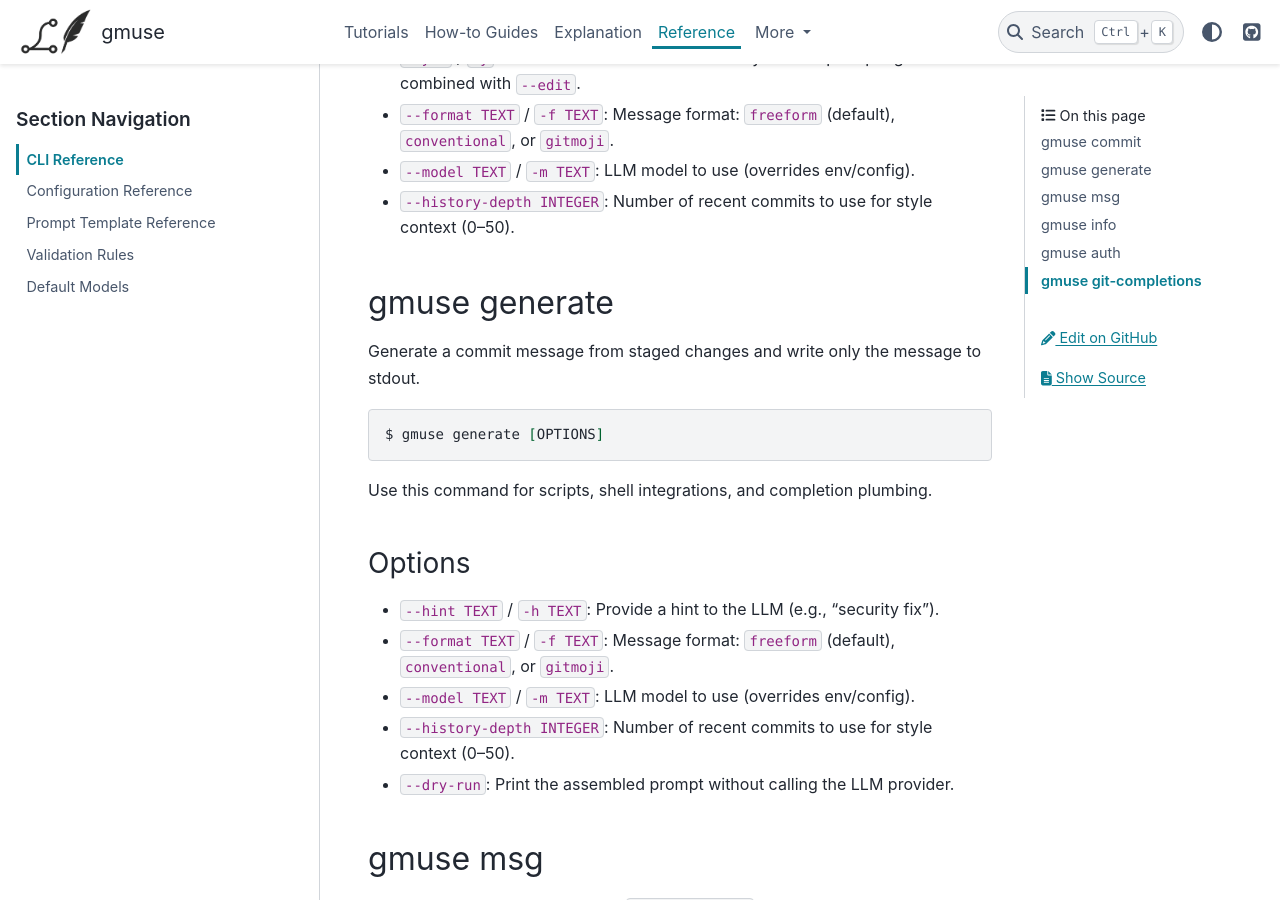
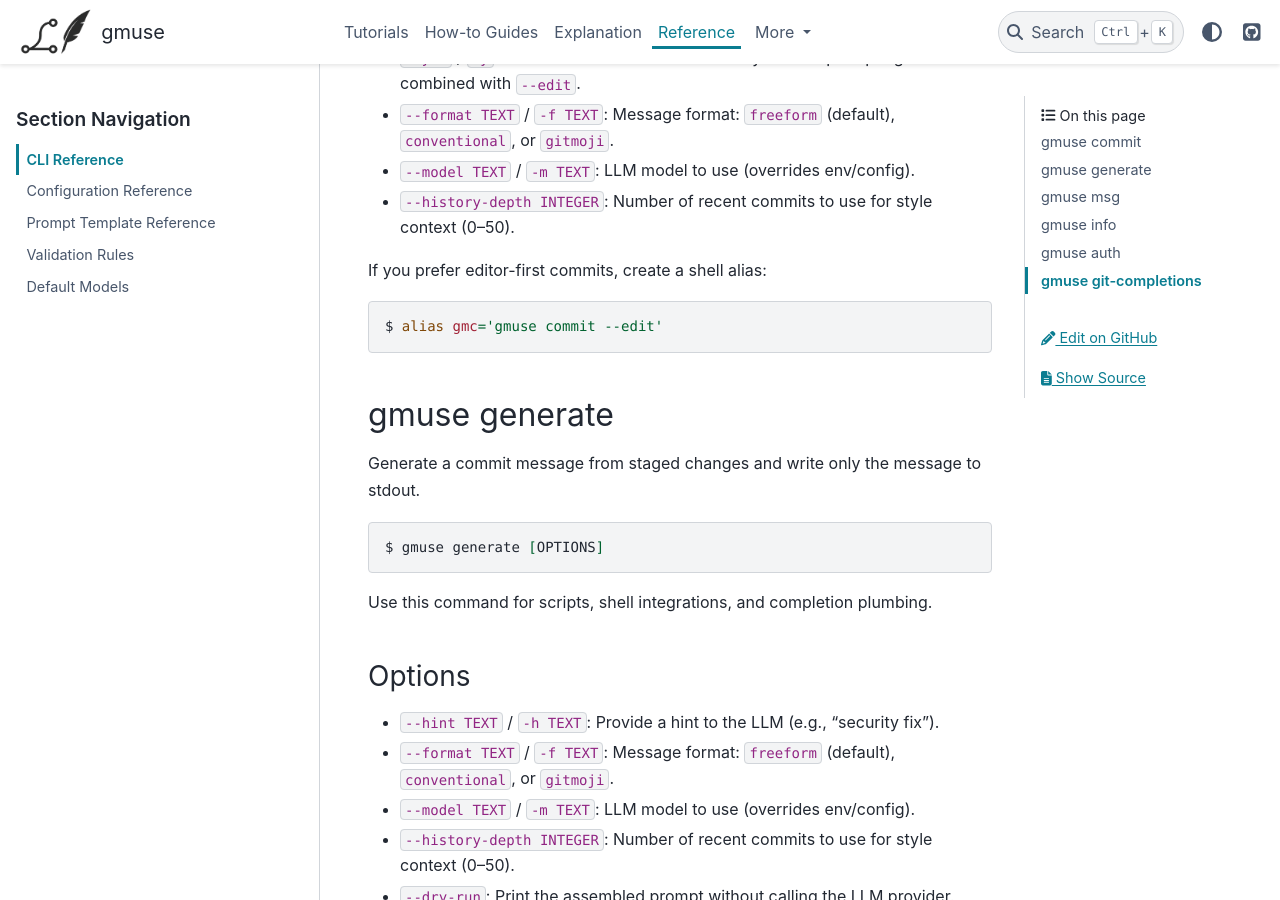
Before and after one commit to rvforest/gmuse, a Sphinx documentation site: the page built from docs/source/reference/cli.md, in a window 1280 px wide and 900 px high, scrolled down 618 px. Built offline with Sphinx 7.4.7 and the PyData theme 0.15.4, drawn with Linux system fonts in a browser that asks for light colours; pages that are not in the unit, such as notebooks, are missing from menus.

Commit message:
docs: suggest edit-first commit alias

````diff
--- a/docs/source/reference/cli.md
+++ b/docs/source/reference/cli.md
@@ -19,6 +19,12 @@
 - `--format TEXT` / `-f TEXT`: Message format: `freeform` (default), `conventional`, or `gitmoji`.
 - `--model TEXT` / `-m TEXT`: LLM model to use (overrides env/config).
 - `--history-depth INTEGER`: Number of recent commits to use for style context (0–50).
+
+If you prefer editor-first commits, create a shell alias:
+
+```console
+$ alias gmc='gmuse commit --edit'
+```
 
 ## gmuse generate
 
````
